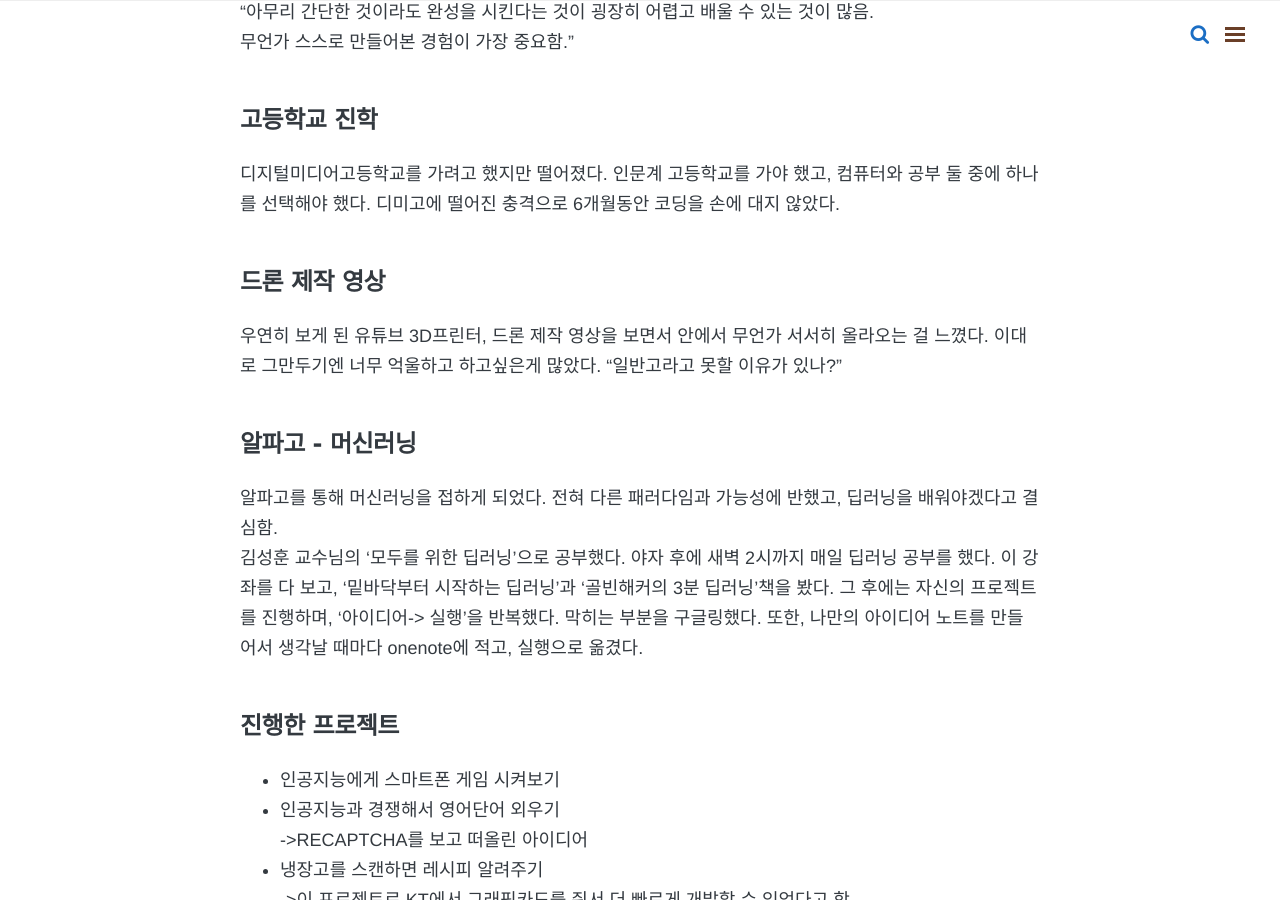
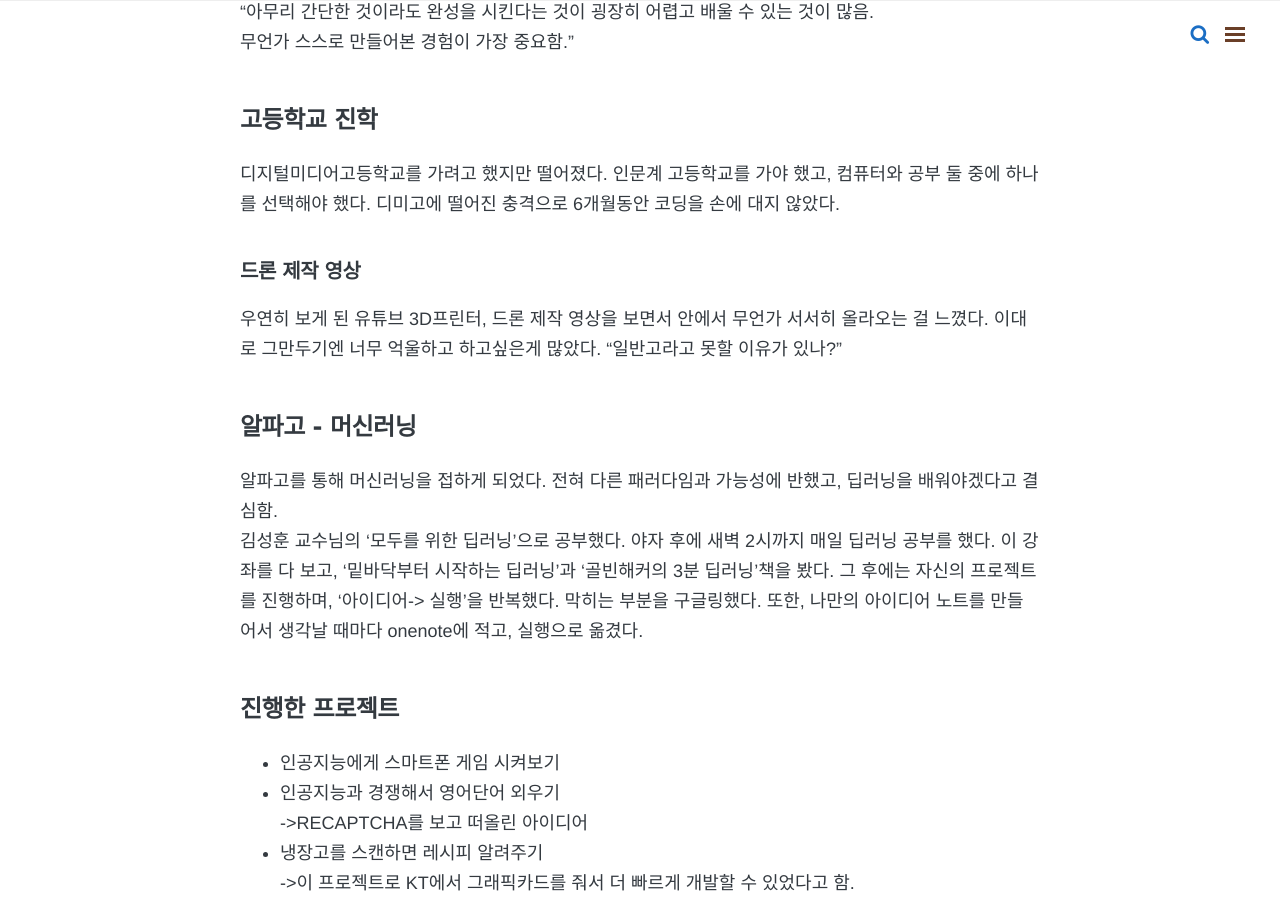
Before and after one commit to HaeUlNam/HaeUlNam.github.io, a Jekyll site: the page built from _posts/lecture/2019-05-22-02-소프트웨어를-독학하는-방법-by-김윤기님.md, in a window 1280 px wide and 900 px high, scrolled down 450 px. Built offline with Jekyll 4.4.1, drawn with Linux system fonts in a browser that asks for light colours; nearby versions of some CDN libraries; comment, search, counter and statistics services are not loaded.

```diff
--- a/_posts/lecture/2019-05-22-02-소프트웨어를-독학하는-방법-by-김윤기님.md
+++ b/_posts/lecture/2019-05-22-02-소프트웨어를-독학하는-방법-by-김윤기님.md
@@ -19,7 +19,7 @@ comments: true
 디지털미디어고등학교를 가려고 했지만 떨어졌다. 인문계 고등학교를 가야 했고, 컴퓨터와 공부 둘 중에 하나를 선택해야 했다. 디미고에 떨어진 충격으로 6개월동안 코딩을 손에 대지 않았다.
 
 
-### 드론 제작 영상
+#### 드론 제작 영상
 
 우연히 보게 된 유튜브 3D프린터, 드론 제작 영상을 보면서 안에서 무언가 서서히 올라오는 걸 느꼈다. 이대로 그만두기엔 너무 억울하고 하고싶은게 많았다. "일반고라고 못할 이유가 있나?" <br>
 
```
